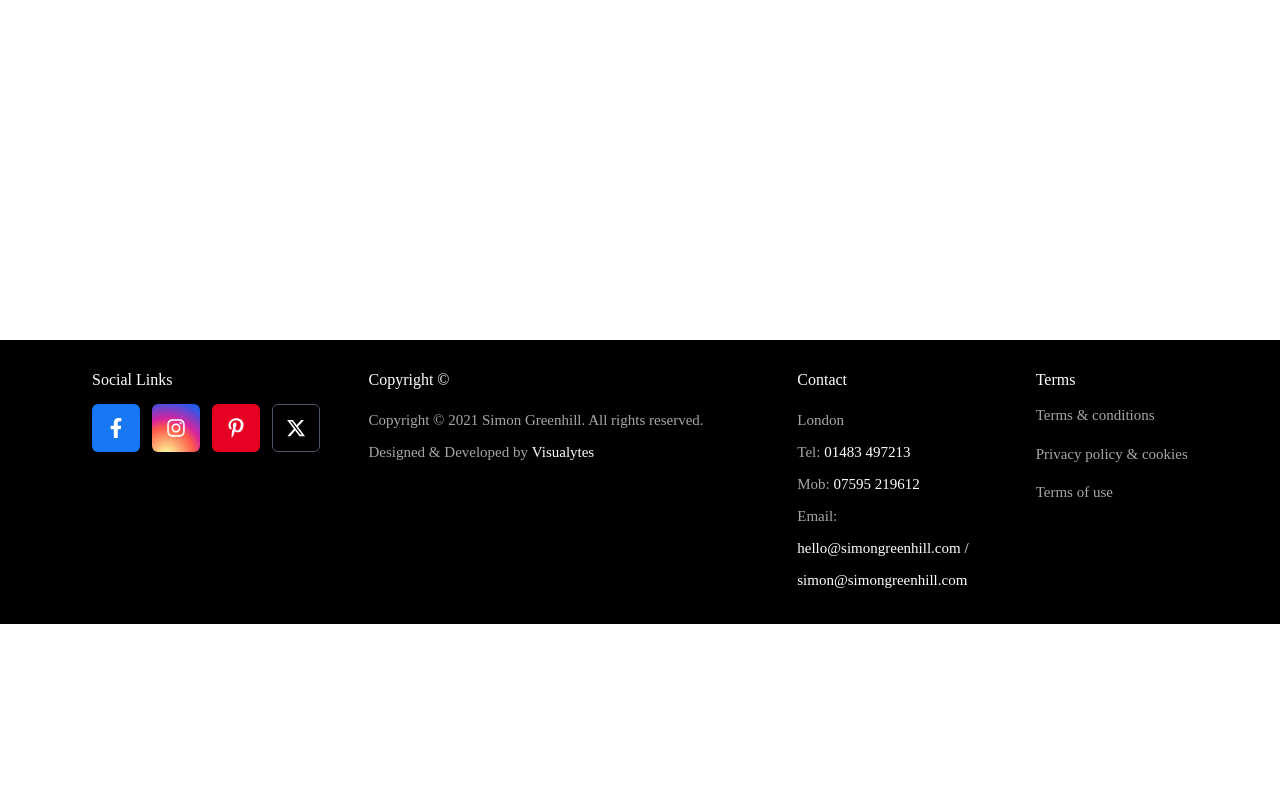
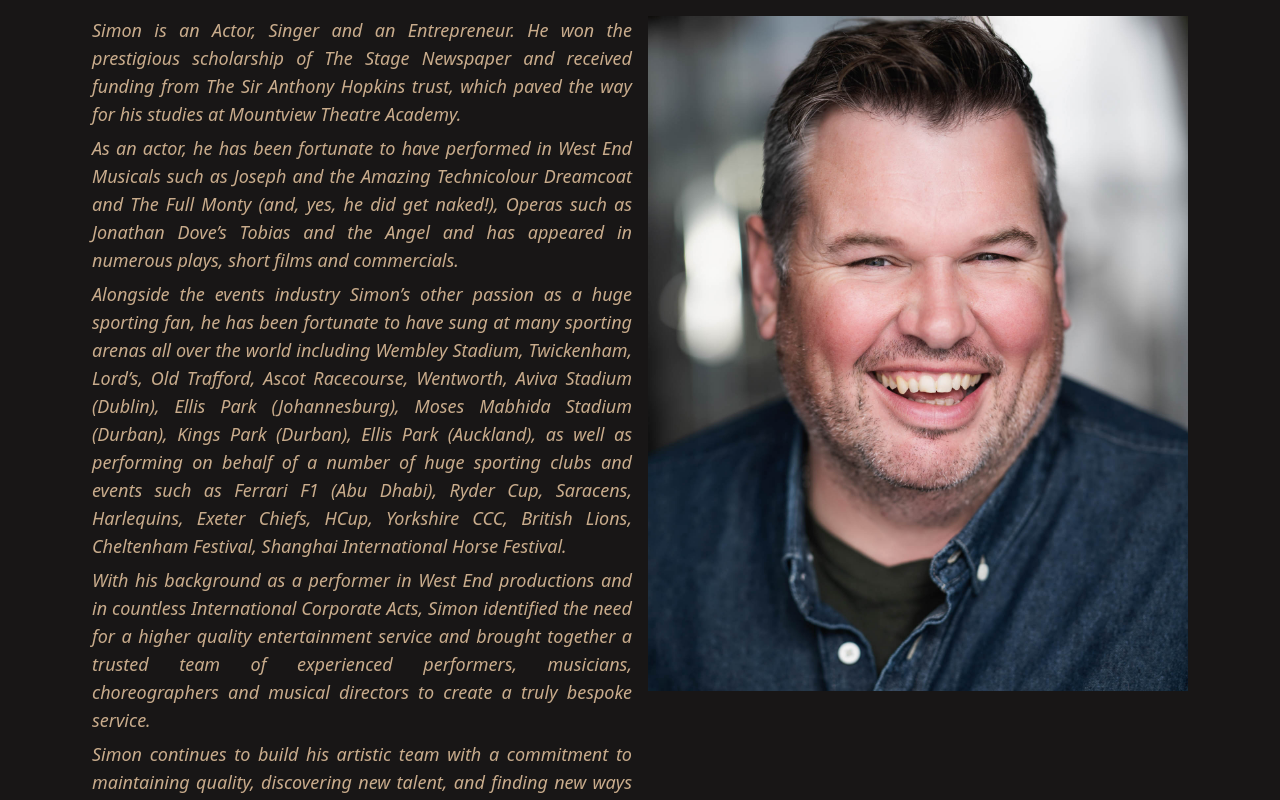
Before and after one commit to Lakshit-Poojari/GreenHill-Events, a Next.js app: page /our-founder in a window 1280 px wide. Before the commit this address had no page. Shown: the part 460-1260 px from the top of the page. Before the commit the page ends 1084 px from the top, so only its background shows below. Built offline with nearby package versions, Linux system fonts and the light colour scheme.

Commit message:
create our founder

```diff
--- /dev/null
+++ b/app/(subpages)/our-founder/page.tsx
@@ -0,0 +1,40 @@
+import SectionHeading from '@/components/SectionHeading'
+import Image from 'next/image'
+import React from 'react'
+
+const page = () => {
+  return (
+    <>
+        <div className="pt-26 mx-16.25 px-6.75">
+            <SectionHeading title='Our Founder'/>
+            <SectionHeading title='About – Simon Greenhill'/>
+            <div className='grid grid-cols-2 gap-4 mt-6 py-3 '>
+                <div className="text-[#C9AC8C] text-lg items-start italic text-justify space-y-1.5 font-['Old Standard TT']">
+                    <p>Simon is an Actor, Singer and an Entrepreneur. He won the prestigious scholarship of The Stage Newspaper
+                        and received funding from The Sir Anthony Hopkins trust, which paved the way for his studies at Mountview
+                        Theatre Academy.</p>
+                    <p>As an actor, he has been fortunate to have performed in West End Musicals such as Joseph and the Amazing
+                        Technicolour Dreamcoat and The Full Monty (and, yes, he did get naked!), Operas such as Jonathan Dove’s
+                        Tobias and the Angel and has appeared in numerous plays, short films and commercials.</p>
+                    <p>Alongside the events industry Simon’s other passion as a huge sporting fan, he has been fortunate to have
+                        sung at many sporting arenas all over the world including Wembley Stadium, Twickenham, Lord’s, Old Trafford,
+                        Ascot Racecourse, Wentworth, Aviva Stadium (Dublin), Ellis Park (Johannesburg), Moses Mabhida Stadium
+                        (Durban), Kings Park (Durban), Ellis Park (Auckland), as well as performing on behalf of a number of huge
+                        sporting clubs and events such as Ferrari F1 (Abu Dhabi), Ryder Cup, Saracens, Harlequins, Exeter Chiefs,
+                        HCup, Yorkshire CCC, British Lions, Cheltenham Festival, Shanghai International Horse Festival.</p>
+                    <p>With his background as a performer in West End productions and in countless International Corporate Acts,
+                        Simon identified the need for a higher quality entertainment service and brought together a trusted team of
+                        experienced performers, musicians, choreographers and musical directors to create a truly bespoke service.</p>
+                    <p>Simon continues to build his artistic team with a commitment to maintaining quality, discovering new talent,
+                        and finding new ways to ensure that his new and existing clients’ events stand out.</p>
+                </div>
+                <div>
+                    <Image src={"/About/Our-Founder.jpg"} alt="About" width={600} height={100}/>
+                </div>
+            </div>
+        </div>
+    </>
+  )
+}
+
+export default page
--- a/components/NavbarSubComponents/LargeScreen/AboutDropDown.tsx
+++ b/components/NavbarSubComponents/LargeScreen/AboutDropDown.tsx
@@ -7,7 +7,7 @@ import { usePathname } from "next/navigation";
 const aboutMenu = [
   {
     name: "OUR FOUNDER",
-    href: "/about-us/our-founder",
+    href: "/our-founder",
   },
   {
     name: "VISION & VALUES",
```
Also changed, not shown: public/About/Our-Founder.jpg (added).
